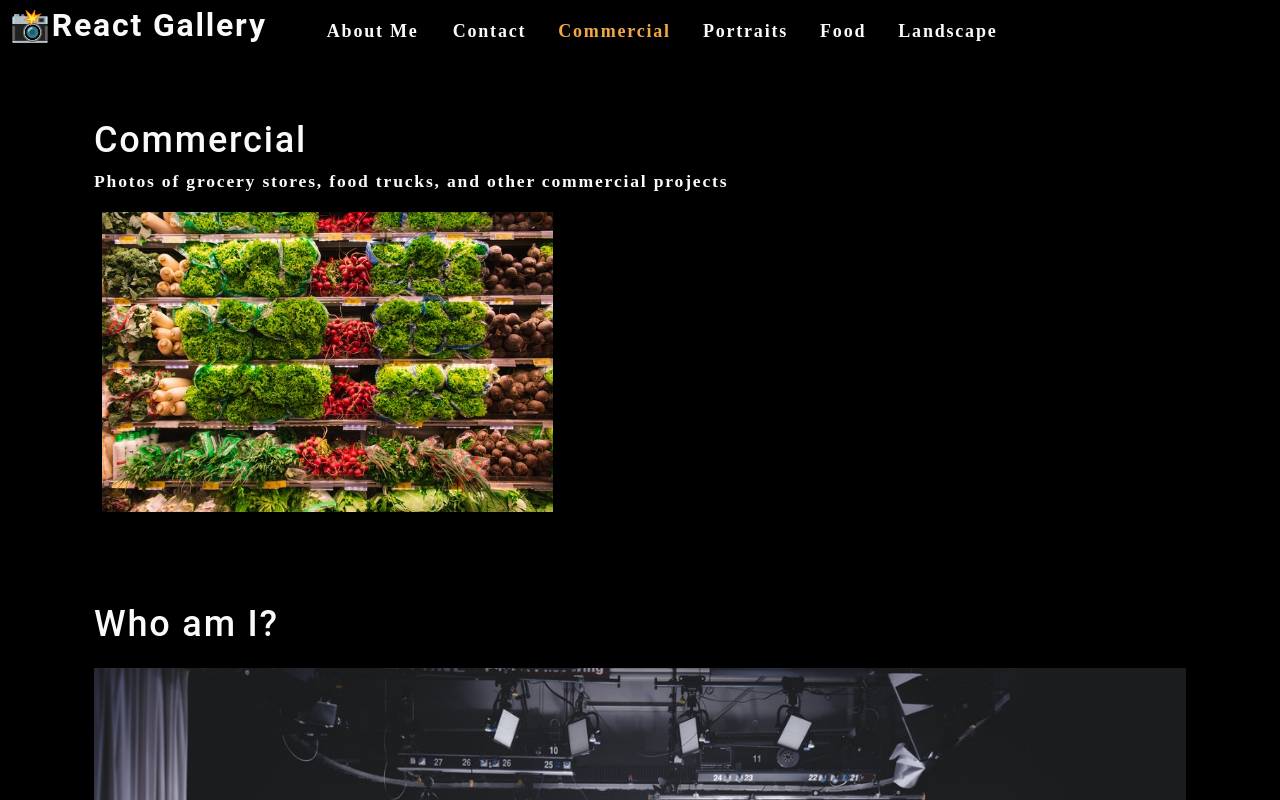
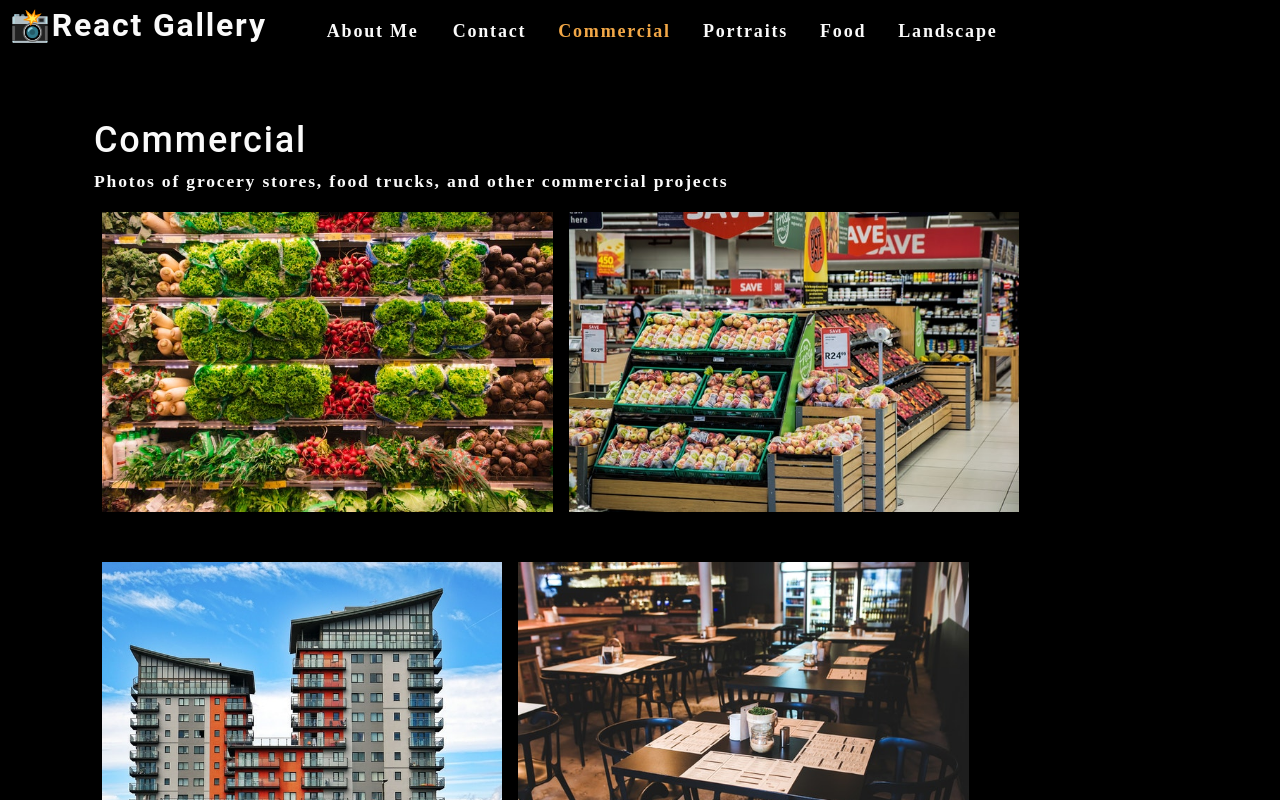
Before and after one commit to dopecello/react-gallery, a React (Create React App) app: page / in a window 1280 px wide. Shown: the top 800 px of the page. Built offline with nearby package versions, Linux system fonts and the light colour scheme.

Commit message:
displaying photos now

```diff
--- a/src/App.js
+++ b/src/App.js
@@ -29,7 +29,7 @@
         currentCategory={currentCategory}
       ></Nav>
       <main>
-        <Gallery></Gallery>
+        <Gallery currentCategory={currentCategory}></Gallery>
         <About></About>
       </main>
     </div>
--- a/src/components/Gallery/index.js
+++ b/src/components/Gallery/index.js
@@ -1,24 +1,14 @@
 import React from "react";
+import PhotoList from "../PhotoList";
 import { capitalizeFirstLetter } from "../../utils/helpers";
-import photo from "../../assets/small/commercial/0.jpg";
 
-const Gallery = (props) => {
-  const currentCategory = {
-    name: "commercial",
-    description:
-      "Photos of grocery stores, food trucks, and other commercial projects",
-  };
+function Gallery ({ currentCategory }) {
+  const { name, description } = currentCategory;
   return (
     <section>
-      <h1>{capitalizeFirstLetter(currentCategory.name)}</h1>
-      <p>{currentCategory.description}</p>
-      <div className="flex-row">
-        <img
-          src={photo}
-          alt="commercial example"
-          className="img-thumbnail mx-1"
-        />
-      </div>
+      <h1 data-testid="h1tag">{capitalizeFirstLetter(name)}</h1>
+      <p>{description}</p>
+      <PhotoList category={currentCategory.name} />
     </section>
   );
 };
--- /dev/null
+++ b/src/components/PhotoList/index.js
@@ -0,0 +1,139 @@
+import React, { useState } from "react";
+
+const PhotoList = ({ category }) => {
+  const [photos] = useState([
+    {
+      name: "Grocery aisle",
+      category: "commercial",
+      description:
+        "Lorem ipsum dolor sit amet, consectetur adipiscing elit. Nunc ultricie",
+    },
+    {
+      name: "Grocery booth",
+      category: "commercial",
+      description:
+        "Lorem ipsum dolor sit amet, consectetur adipiscing elit. Nunc ultricie",
+    },
+    {
+      name: "Building exterior",
+      category: "commercial",
+      description:
+        "Lorem ipsum dolor sit amet, consectetur adipiscing elit. Nunc ultricie",
+    },
+    {
+      name: "Restaurant table",
+      category: "commercial",
+      description:
+        "Lorem ipsum dolor sit amet, consectetur adipiscing elit. Nunc ultricie",
+    },
+    {
+      name: "Cafe interior",
+      category: "commercial",
+      description:
+        "Lorem ipsum dolor sit amet, consectetur adipiscing elit. Nunc ultricie",
+    },
+    {
+      name: "Cat green eyes",
+      category: "portraits",
+      description:
+        "Lorem ipsum dolor sit amet, consectetur adipiscing elit. Nunc ultricie",
+    },
+    {
+      name: "Green parrot",
+      category: "portraits",
+      description:
+        "Lorem ipsum dolor sit amet, consectetur adipiscing elit. Nunc ultricie",
+    },
+    {
+      name: "Yellow macaw",
+      category: "portraits",
+      description:
+        "Lorem ipsum dolor sit amet, consectetur adipiscing elit. Nunc ultricie",
+    },
+    {
+      name: "Pug smile",
+      category: "portraits",
+      description:
+        "Lorem ipsum dolor sit amet, consectetur adipiscing elit. Nunc ultricie",
+    },
+    {
+      name: "Pancakes",
+      category: "food",
+      description:
+        "Lorem ipsum dolor sit amet, consectetur adipiscing elit. Nunc ultricie",
+    },
+    {
+      name: "Burrito",
+      category: "food",
+      description:
+        "Lorem ipsum dolor sit amet, consectetur adipiscing elit. Nunc ultricie",
+    },
+    {
+      name: "Scallop pasta",
+      category: "food",
+      description:
+        "Lorem ipsum dolor sit amet, consectetur adipiscing elit. Nunc ultricie",
+    },
+    {
+      name: "Burger",
+      category: "food",
+      description:
+        "Lorem ipsum dolor sit amet, consectetur adipiscing elit. Nunc ultricie",
+    },
+    {
+      name: "Fruit bowl",
+      category: "food",
+      description:
+        "Lorem ipsum dolor sit amet, consectetur adipiscing elit. Nunc ultricie",
+    },
+    {
+      name: "Green river",
+      category: "landscape",
+      description:
+        "Lorem ipsum dolor sit amet, consectetur adipiscing elit. Nunc ultricie",
+    },
+    {
+      name: "Docks",
+      category: "landscape",
+      description:
+        "Lorem ipsum dolor sit amet, consectetur adipiscing elit. Nunc ultricie",
+    },
+    {
+      name: "Panoramic village by sea",
+      category: "landscape",
+      description:
+        "Lorem ipsum dolor sit amet, consectetur adipiscing elit. Nunc ultricie",
+    },
+    {
+      name: "Domestic landscape",
+      category: "landscape",
+      description:
+        "Lorem ipsum dolor sit amet, consectetur adipiscing elit. Nunc ultricie",
+    },
+    {
+      name: "Park bench",
+      category: "landscape",
+      description:
+        "Lorem ipsum dolor sit amet, consectetur adipiscing elit. Nunc ultricie",
+    },
+  ]);
+
+  const currentPhotos = photos.filter((photo) => photo.category === category);
+
+  return (
+    <div>
+      <div className="flex-row">
+        {currentPhotos.map((image, i) => (
+          <img
+            src={require(`../../assets/small/${category}/${i}.jpg`)}
+            alt={image.name}
+            className="img-thumbnail mx-1"
+            key={image.name}
+          />
+        ))}
+      </div>
+    </div>
+  );
+};
+
+export default PhotoList;
```
